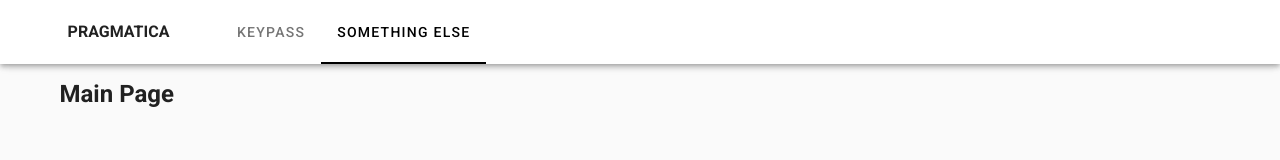
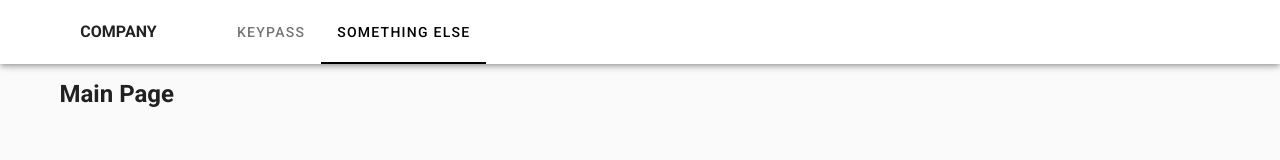
Before and after one commit to UgaraRada/forTest, a Nuxt app: page / in a window 1280 px wide. Shown: the top 160 px of the page. Built offline with nearby package versions, Linux system fonts and the light colour scheme.

Commit message:
refactoring

```diff
--- a/layouts/default.vue
+++ b/layouts/default.vue
@@ -8,7 +8,7 @@
     >
       <!-- <v-app-bar-nav-icon @click.stop="drawer = !drawer" /> -->
       <div class="app-bar_logo">
-        pragmatica
+        company
       </div>
       <v-tabs
         color="black"
--- a/layouts/keyPass.vue
+++ b/layouts/keyPass.vue
@@ -59,7 +59,7 @@
     >
       <v-app-bar-nav-icon @click.stop="drawer = !drawer" />
       <div class="app-bar_logo">
-        pragmatica
+        company
       </div>
       <v-tabs
         color="black"
```
Also changed, not shown: 1 other file (tests, documents, lock files or other folders).
